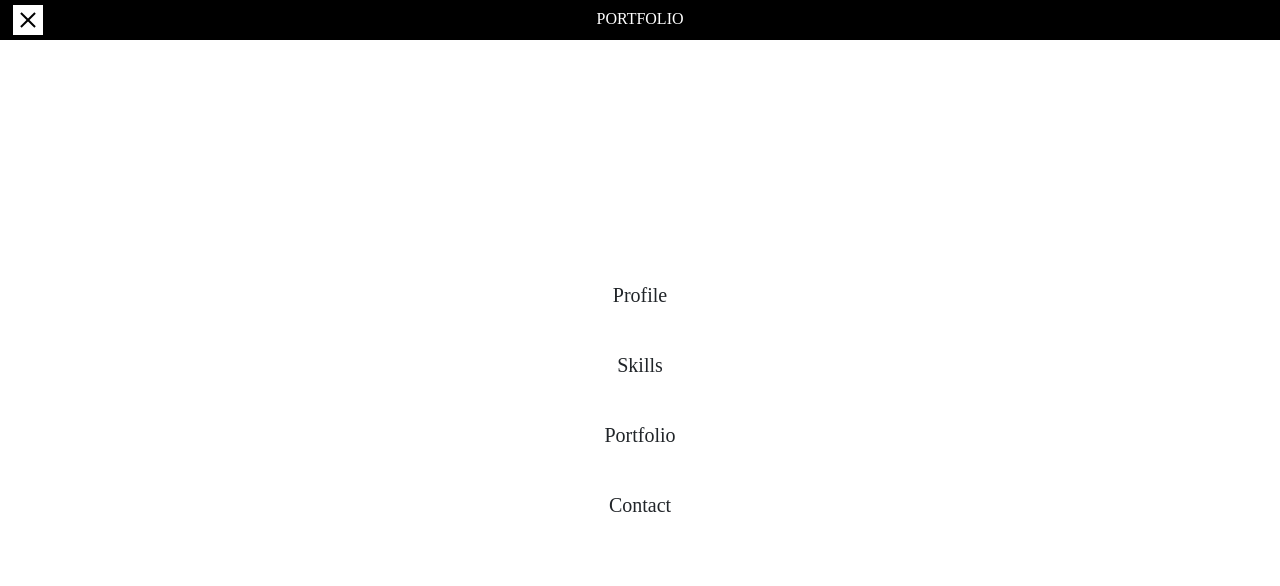
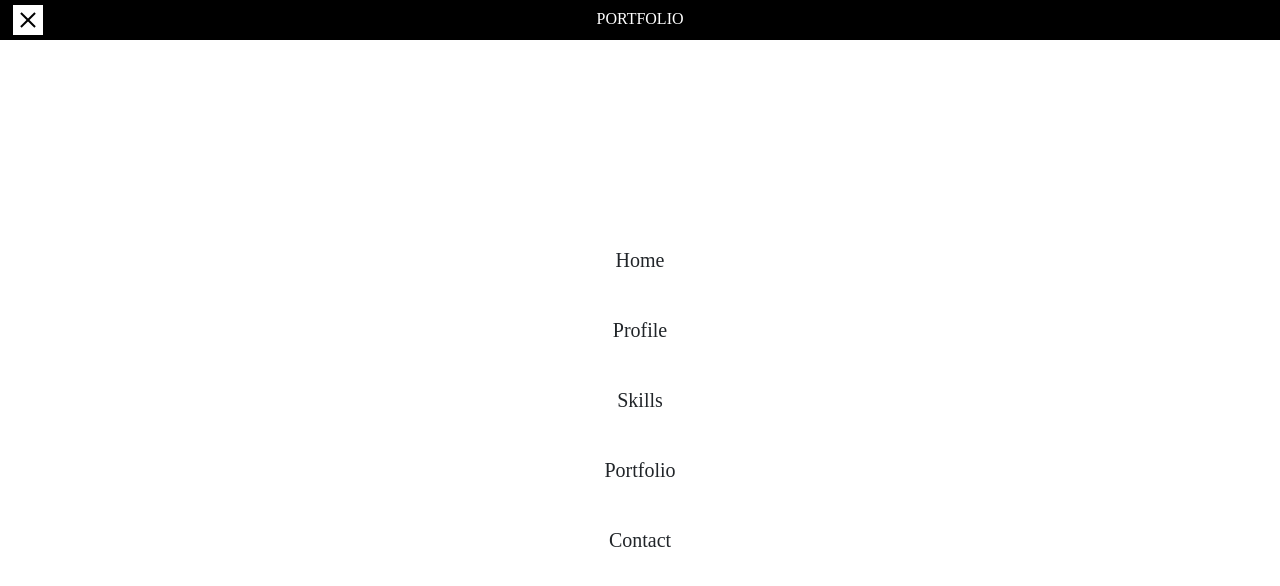
Before and after one commit to sat2llite/portfolioPage, a React (Create React App) app: page /skills in a window 1280 px wide. Both pictures are taken after a click on the element 27 px from the left and 20 px from the top of the page. Shown: the top 586 px of the page. Built offline with nearby package versions, Linux system fonts and the light colour scheme; a web font is replaced by a local one.

Commit message:
menu 수정

```diff
--- a/src/components/pages/Menu.jsx
+++ b/src/components/pages/Menu.jsx
@@ -1,17 +1,28 @@
-import React from 'react'
-import { Navigate } from 'react-router'
+import React from "react";
+import { Link } from "react-router-dom";
 
 const Menu = () => {
   return (
     <div className="menu">
       <ul className="menu_ul flex_center">
-        <li>Profile</li>
-        <li>Skills</li>
-        <li>Portfolio</li>
-        <li>Contact</li>
+        <Link to="/">
+          <li>Home</li>
+        </Link>
+        <Link to="/profile">
+          <li>Profile</li>
+        </Link>
+        <Link to="/skills">
+          <li>Skills</li>
+        </Link>
+        <Link to="/portfolio">
+          <li>Portfolio</li>
+        </Link>
+        <Link to="/contact">
+          <li>Contact</li>
+        </Link>
       </ul>
     </div>
-  )
-}
+  );
+};
 
-export default Menu
+export default Menu;
```
